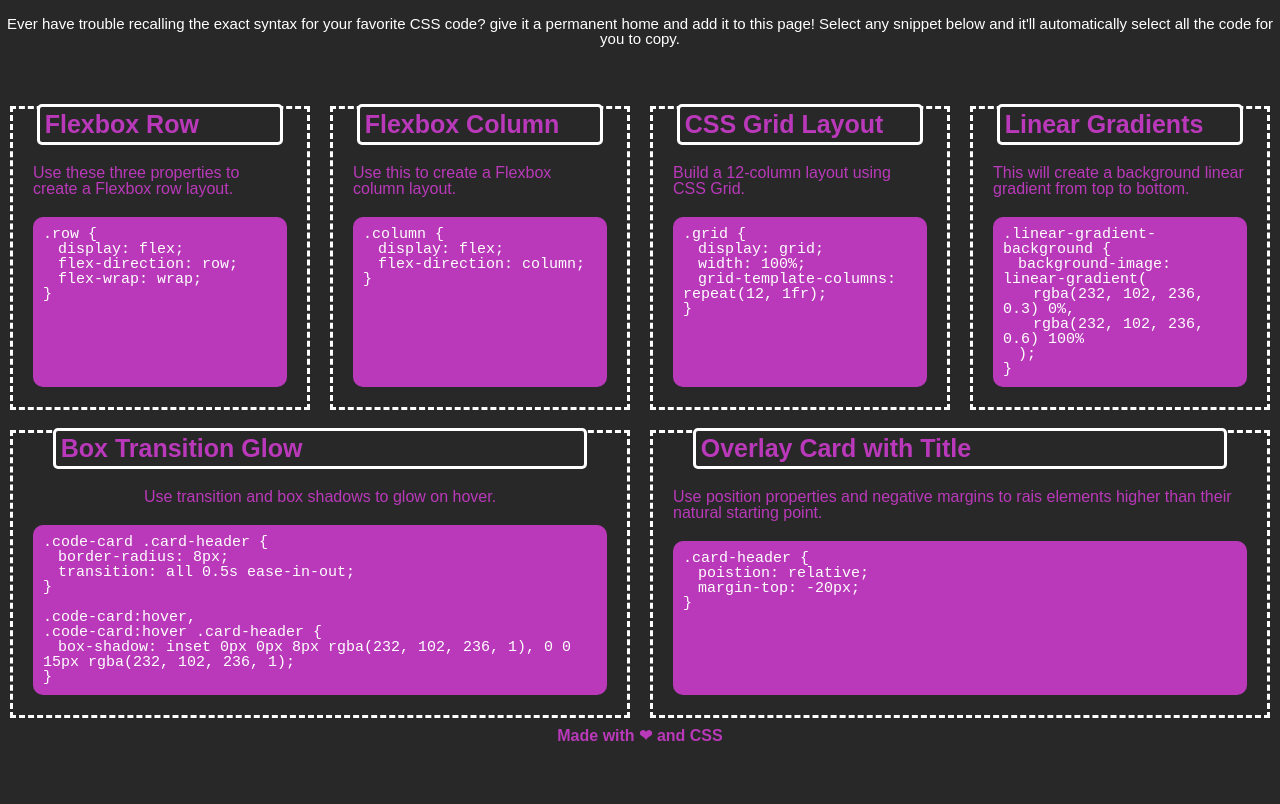
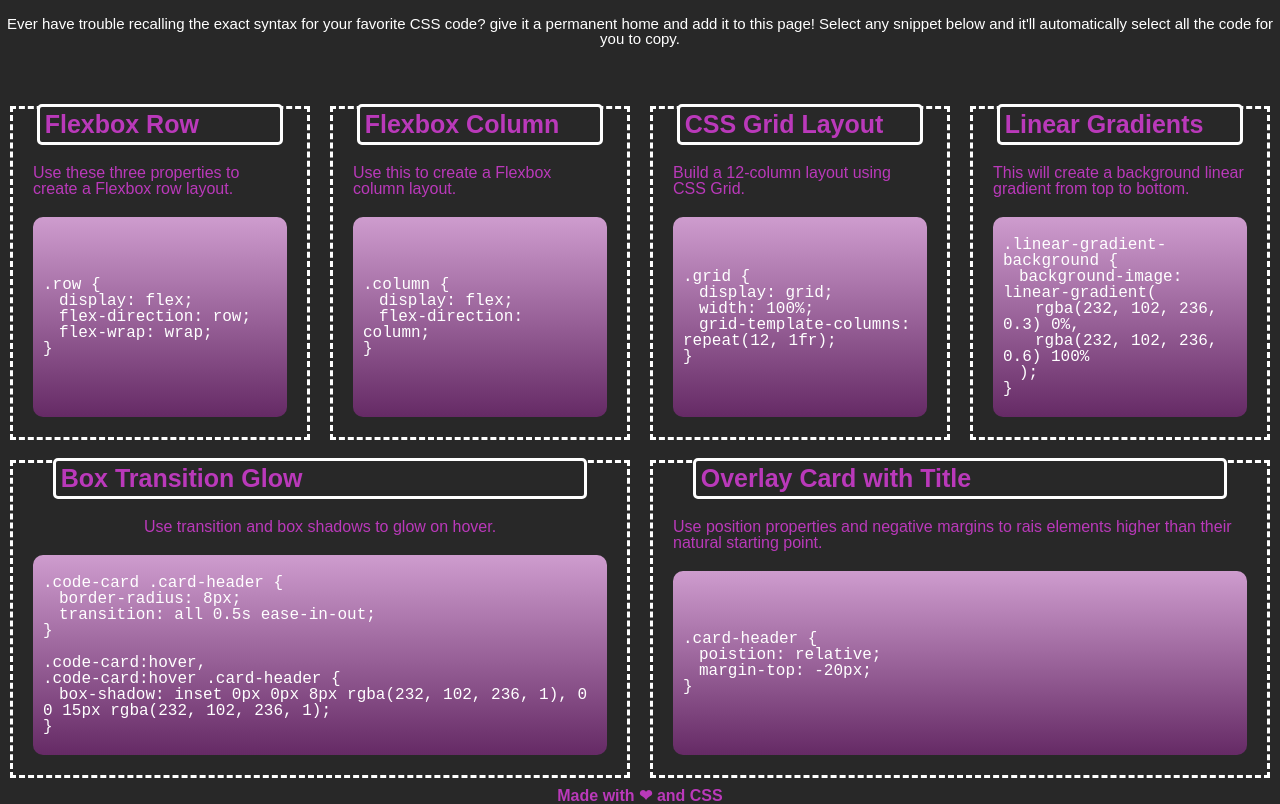
Before and after one commit to MMMPhoto/CSS-Snippet-Cheat-Sheet, a plain HTML site: page index.html in a window 1280 px wide. Shown: the part 56-860 px from the top of the page. Before the commit the page ends 800 px from the top, so only its background shows below. Drawn offline with Linux system fonts and the light colour scheme.

Commit message:
Added gradient to cards, cleaned up flex (v1.5)

```diff
--- a/assets/css/style.css
+++ b/assets/css/style.css
@@ -12,18 +12,18 @@ h1 {
     margin: 20px;
 }
 
-p {
-    font-size: 15px;
-    font-weight: 100;
-    text-align: center;
-}
-
 Header {
     display: flex;
     flex-direction: column;
     justify-content: center;
     align-items: center;
     margin-bottom: 50px;
+}
+
+Header p {
+    font-size: 15px;
+    font-weight: 100;
+    text-align: center;
 }
 
 Main {
@@ -67,21 +67,21 @@ Footer {
 }
 
 .code-card {
-    display: flex;
-    flex-direction: column;
-    justify-content: center;
-    align-content: center;
-
     width: 100%;
     height: 100%;
+    margin-bottom: 20px;
 }
 
 .code {
     font-family: 'Courier New', Courier, monospace;
-    text-align: left;
-    height: 90%;
-    background-color: #ba39ba;
-    border-radius: 10px;
+    display: flex;
+    flex-direction: column;
+    justify-content: center;
     padding: 10px;
     margin: 10px;
+    height: 100%;
+    background-image: linear-gradient(
+        hsl(300, 34%, 71%) 0%,
+        #652a65 100%);
+    border-radius: 10px;
 }
```
